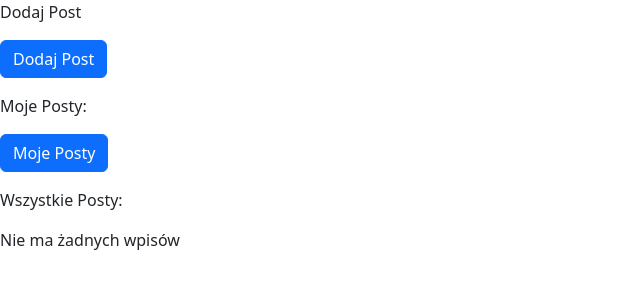
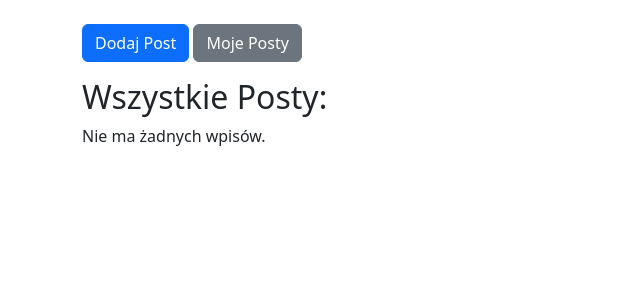
Before and after one commit to Szabson123/WorkFlowManagement, a Django app: template WorkFlowMgmt/forum/templates/forum/forum.html in a window 1280 px wide. Shown: the part 56-356 px from the top of the page, without its empty margins (0-640 px from the left). Run offline with Django 5.2, Linux system fonts and the light colour scheme; the template is opened without the code that fills it, so the values that code supplies are empty.

Commit message:
Better look and more functonalyty main forum page

```diff
--- a/WorkFlowMgmt/forum/templates/forum/forum.html
+++ b/WorkFlowMgmt/forum/templates/forum/forum.html
@@ -1,15 +1,25 @@
 {% extends "base/base.html" %}
 {% block content %}
-<p>Dodaj Post</p>
-<p><a href="{% url 'forum:new_post' %}" class="btn btn-primary">Dodaj Post</a></p>
-<p>Moje Posty:</p>
-<p><a href="{% url 'forum:my_posts' %}" class="btn btn-primary">Moje Posty</a></p>
-<p>Wszystkie Posty:</p>
-{% for post in posts %}
-<ul>
-    <li><a href="{% url 'forum:post_detail' pk=post.pk %}">{{ post.name }}</a></li>
-</ul>
-{% empty %}
-    <p>Nie ma żadnych wpisów</p>
-{% endfor %}
+<div class="container mt-4">
+    <div class="mb-3">
+        <a href="{% url 'forum:new_post' %}" class="btn btn-primary">Dodaj Post</a>
+        <a href="{% url 'forum:my_posts' %}" class="btn btn-secondary">Moje Posty</a>
+    </div>
+    <h2>Wszystkie Posty:</h2>
+    {% if posts %}
+        <div class="list-group">
+            {% for post in posts %}
+                <a href="{% url 'forum:post_detail' pk=post.pk %}" class="list-group-item list-group-item-action flex-column align-items-start">
+                    <div class="d-flex w-100 justify-content-between">
+                        <h5 class="mb-1">{{ post.name }}</h5>
+                    </div>
+                    <p class="mb-1">{{ post.description|truncatechars:100 }}</p>
+                    <small>Liczba komentarzy: {{ post.comments.count }}</small>
+                </a>
+            {% endfor %}
+        </div>
+    {% else %}
+        <p>Nie ma żadnych wpisów.</p>
+    {% endif %}
+</div>
 {% endblock %}
```
